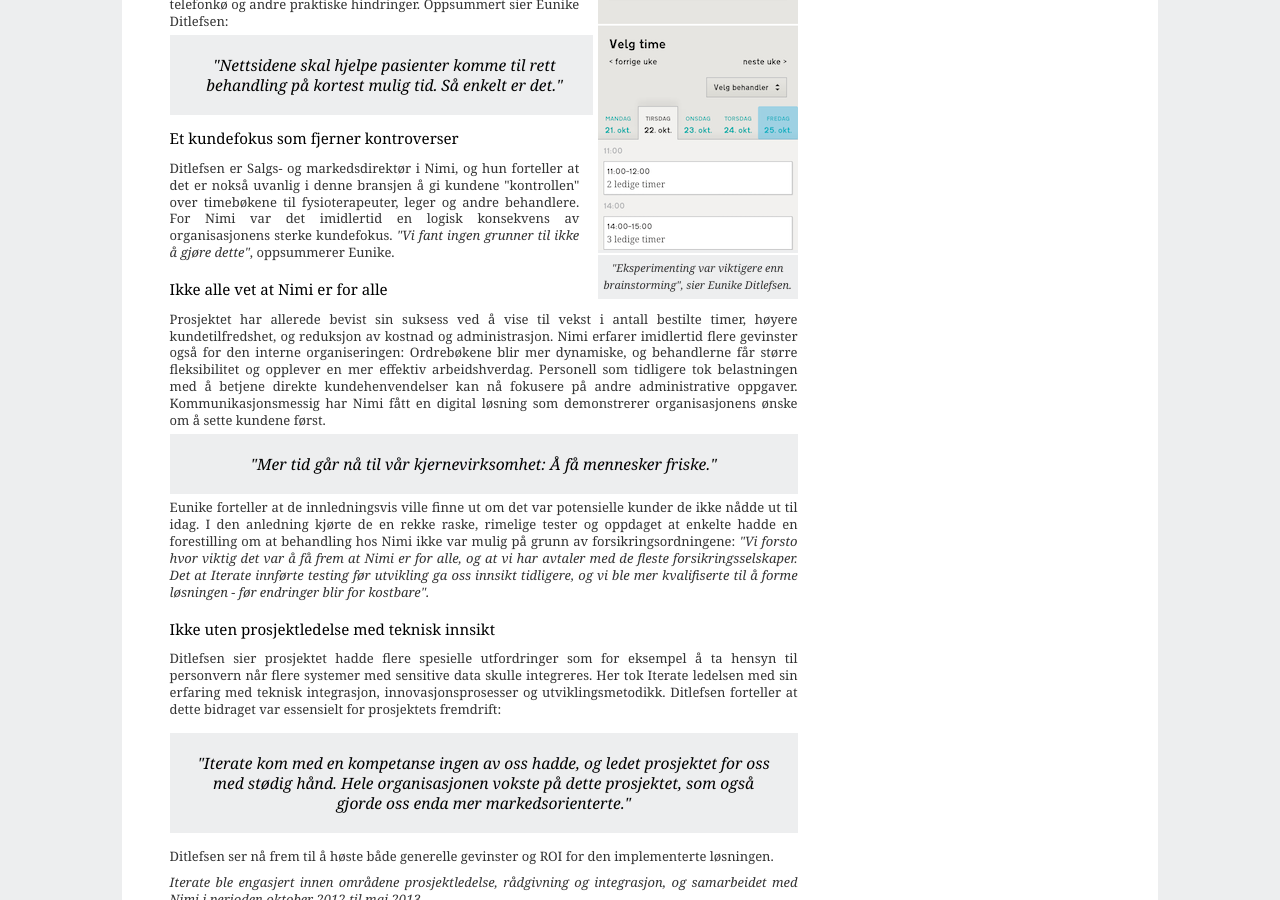
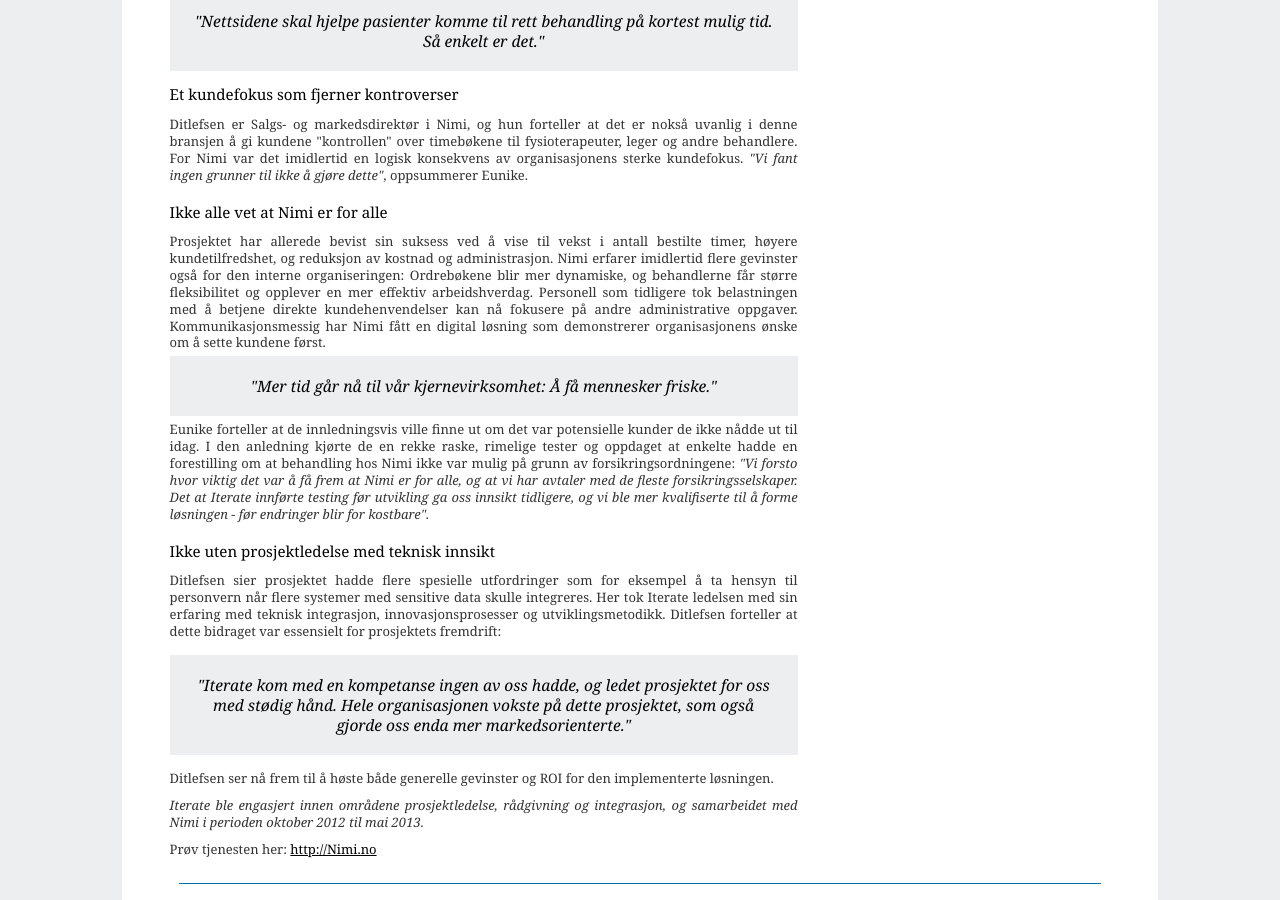
Before and after one commit to therese1g1/iterate.github.com, a Jekyll site: the page built from referanser/nimi/fag/index.html, in a window 1280 px wide and 900 px high, scrolled down 1102 px. Built offline with Jekyll 4.4.1, drawn with Linux system fonts in a browser that asks for light colours.

Commit message:
fix broken image

```diff
--- a/referanser/nimi/fag/index.html
+++ b/referanser/nimi/fag/index.html
@@ -2,28 +2,23 @@
 layout: default
 title: Iterate
 ---
-      <div class="grid_16">
-
-
-          <div class="grid_11 alpha">
-
-
+<div class="grid_16">
+<div class="grid_11 alpha">
 <article class="mainarticle fag">
 <header>
-  <img src="/static/images/nimi-ryggrad-627x520.png" alt="" />
-
+  <img src="/static/images/nimi-ryggrad-627x520.png" alt="" >
   <h2>
     <div class="marker"></div>
     Prosjektledelse / nye nettsider
   </h2>
-  <img src="/static/images/border_dotted_blue-170x1.png" alt="border" />
+  <img src="/static/images/border_dotted_blue-170x1.png" alt="border" >
   <h1>Klikk deg bort fra helsekøen</h1>
 
   <p>Nimi reverserte rekkefølgen på utvikling og testing: De oppdaget et nytt kundesegment, og forsto hvordan økt lønnsomhet også kunne gi mer fornøyde kunder. Dessuten har behandlingsapparatet fått mer å gjøre (og vi kan alle nå få time på <a href="https://www.staminahot.no/Nimi/">www.nimi.no)</a></p>
 
-  <img src="/static/images/border_dotted_blue-640x1.png" alt="border" />
+  <img src="/static/images/border_dotted_blue-640x1.png" alt="border" >
 </header>
-<p style="font-style : italic">Nimi (Norsk Idrettsmedisinsk Institutt) er markedsledende på forskningsbasert behandling av muskel og skjelett i Norge.<div style="background : #EDEEEF; width : 200px; float:right; margin-top : 25pt; margin-left : 10pt; border-left : 4pt solid #fff"><img src="/static/images/Nimi-mobildump-200x342.png" /><p style="border-top: 2pt solid #fff; font-style: italic; font-size : smaller; text-align : center">"Eksperimenting var viktigere enn brainstorming", sier Eunike Ditlefsen.</p></div></p>
+<p style="font-style : italic">Nimi (Norsk Idrettsmedisinsk Institutt) er markedsledende på forskningsbasert behandling av muskel og skjelett i Norge.</p>
 
 <h2>Hode, skulder, kne og tå</h2>
 <p>Nimi vil være best på individuell tilrettelegging for sine pasienter. Vi satte derfor én målsetning for nettsidene: Utvikle et verktøy som knytter sammen en som trenger behandling med en som behandler. Med dette vil Nimi eliminiere unødvendig ventetid i telefonkø og andre praktiske hindringer. Oppsummert sier Eunike Ditlefsen: </p>
```
